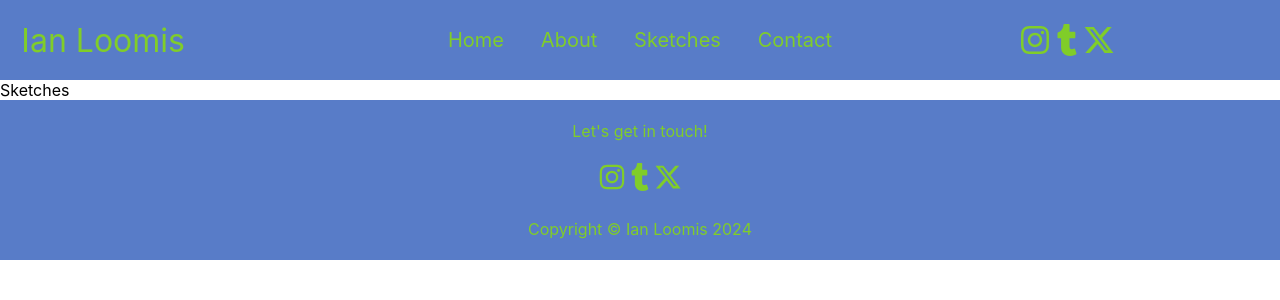
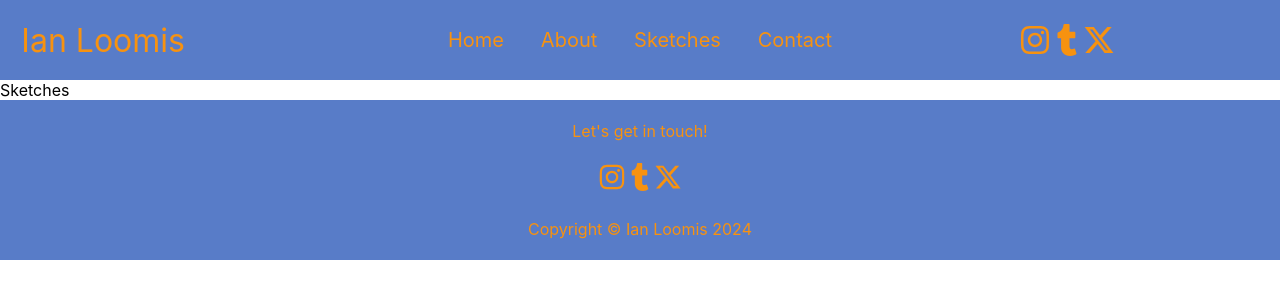
Before and after one commit to mvitale2/ian-loomis-portfolio, a React (Create React App) app: page /sketches in a window 1280 px wide. Shown: the top 300 px of the page. Built offline with nearby package versions, Linux system fonts and the light colour scheme.

Commit message:
changed header & footer font color

```diff
--- a/src/App.css
+++ b/src/App.css
@@ -7,9 +7,10 @@
   --bg-tertiary: #4cc5e0;
   --font-color-primary: #000;
   /* second font color should only be used on second bg color */
-  --font-color-secondary: #80cd29;
-  --btn-color-primary: #f79210;
-  --btn-color-hover: #fcd204;
+  --font-color-secondary: #f79210;
+  --font-color-tertiary: #fcd204;
+  --btn-color-primary: #80cd29;
+  --btn-color-hover: #5a901d;
 }
 
 button {
@@ -24,18 +25,3 @@ button:hover {
 }
 
 /* link styles need to stay in this order */
-
-a {
-  color: var(--font-color-secondary);
-  text-decoration: none;
-  transition: all 0.3s ease;
-}
-
-/* a:visited {
-  color: inherit;
-} */
-
-a:hover {
-  cursor: pointer;
-  color: var(--btn-color-primary);
-}
--- a/src/components/Footer/Footer.css
+++ b/src/components/Footer/Footer.css
@@ -10,4 +10,20 @@ footer {
 
 footer .socials a {
   font-size: 28px;
+  transition: all ease 0.3s;
 }
+
+footer .socials a:hover {
+  color: var(--font-color-tertiary);
+}
+
+footer a {
+  color: var(--font-color-secondary);
+  text-decoration: none;
+  transition: all 0.1s ease;
+}
+
+footer a:hover {
+  cursor: pointer;
+  text-decoration: underline;
+}
--- a/src/components/Header/Header.css
+++ b/src/components/Header/Header.css
@@ -25,12 +25,6 @@ header nav {
 
 header nav a {
   font-size: 20px;
-  transition: all 0.3s ease;
-}
-
-header nav a:hover {
-  color: var(--btn-color-hover);
-  cursor: pointer;
 }
 
 header .socials {
@@ -45,3 +39,14 @@ header .socials a {
   display: flex;
   align-items: center;
 }
+
+header a {
+  color: var(--font-color-secondary);
+  text-decoration: none;
+  transition: all 0.3s ease;
+}
+
+header a:hover {
+  cursor: pointer;
+  color: var(--font-color-tertiary);
+}
```
